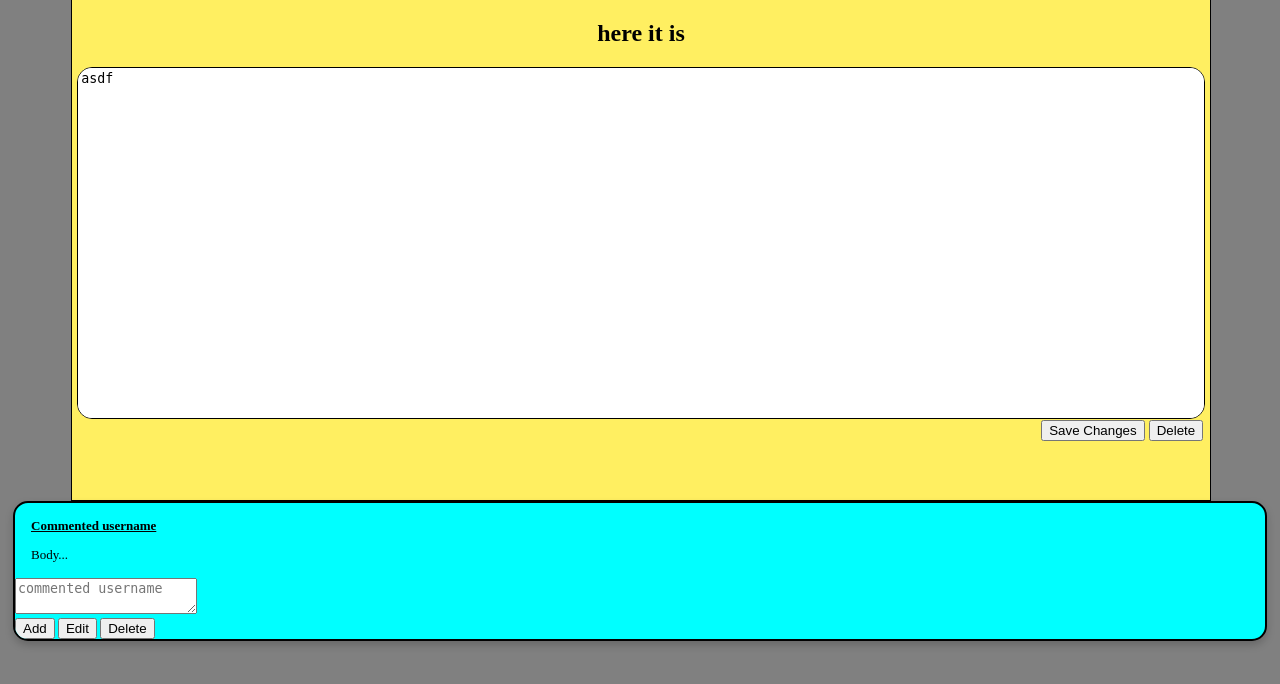
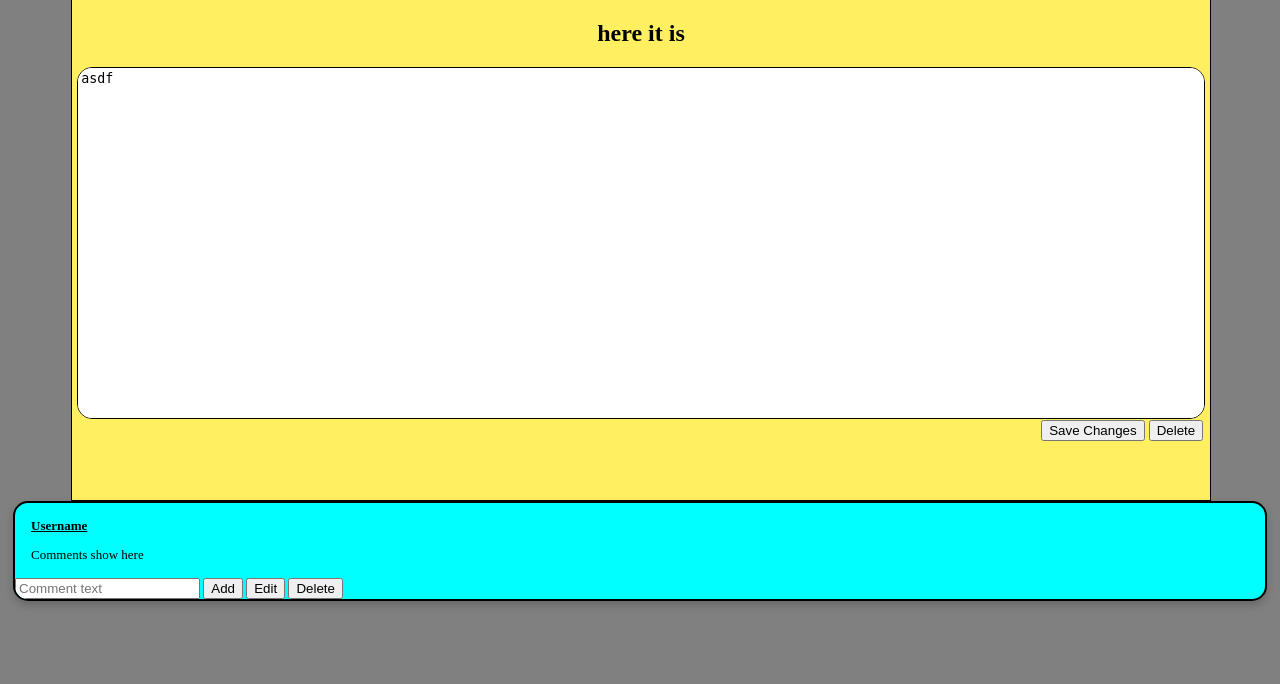
Before and after one commit to CarverWasTaken/MusketeerNotes, a Flask app: page /note/7 in a window 1280 px wide. Shown: the part 51-735 px from the top of the page. Run offline with Flask 2, Linux system fonts and the light colour scheme; data comes from the database, SQL or seed files in the repository; both versions use the stored data as it was after the commit.

Commit message:
Add comment function patially complete. Need to finish

```diff
--- a/FrontEnd/app.py
+++ b/FrontEnd/app.py
@@ -121,11 +121,24 @@ def delete_note(note_id):
     return redirect('/notes')
 
 
-# Add new comments
 
-@app.route('/note/<note_id>/comment', methods=['POST'])
+# Route to add a comment to an established note
+@app.route('/note/<note_id>/comment', methods=['GET','POST'])
 def new_comment(note_id):
-    return render_template('/notes')
+    if request.method == 'POST':
+        text = request.form['text']
+        from datetime import date
+        today = date.today()
+        today = today.strftime('%m-%d-%Y')
+        new_record = Comment(text,today,note_id)
+        db.session.add(new_record)
+        db.session.commit()
+        return redirect(url_for('notes'))
+    else:
+        #Redirects back to view if page crashes
+        return redirect(url_for('notes'))
+
+
 
 
 # start the application "app"
--- a/FrontEnd/models.py
+++ b/FrontEnd/models.py
@@ -28,3 +28,8 @@ class Comment(db.Model):
     text = db.Column("text",db.String(100))
     date = db.Column("date",db.String(50))
     parent_id = Column("parent_id", ForeignKey('note.id'))
+
+    def __init__(self,text,date,parent_id):
+        self.text = text
+        self.date = date
+        self.parent_id = parent_id
--- a/FrontEnd/templates/MainPage.html
+++ b/FrontEnd/templates/MainPage.html
@@ -59,7 +59,7 @@
             <h2 style="color: black;  padding: 0; text-align: center;">Create Note</h2>
             <form action="addNote" method="POST" style="height: 90%;">
                 <div class="inputContainer">
-                    <input type="text" class="noteTitle" placeholder="Title" name="title"></input>
+                    <input type="text" class="noteTitle" placeholder="Title" name="title" required ="true"></input>
                     <textarea class="noteBody" placeholder="Body" name="text" required="true"></textarea>
                     <input type="submit" value="Save" class="submit">
             </form>
--- a/FrontEnd/templates/viewNote.html
+++ b/FrontEnd/templates/viewNote.html
@@ -38,31 +38,27 @@
           <div class="card">
 
               <div class="container">
-
-                  <p><u><b>Commented username</b></u></p>
-
-                  <p>Body...</p>
+                  <!-- User.id will go here -->
+                  <!-- This is the portion that isnt working -->
+                  <p><u><b>Username</b></u></p>
+                  {% if comment %}
+                  <p>{{ comment.text}}</p>
+                  {% else %}
+                  <p>Comments show here</p>
+                  {% endif %}
 
               </div>
-
-              <form>
-
-                  <div class="commentedusername">
-
-                  <textarea type="text" placeholder="commented username"></textarea>
-
-              </div>
-
+              <!-- Adding comment/Deleting Comment/Edit Comment -->
+              <form formaction = "/note/{{ note.id }}/comment">
               <div class="commentedusernamebuttons">
+                  <input type="text" placeholder="Comment text" name="text"></input>
 
                   <button type="submit">Add</button>
 
                   <button type="submit">Edit</button>
 
                   <button type="submit">Delete</button>
-
               </div>
-
               </form>
 
           </div>
```
Also changed, not shown: FrontEnd/flask_note_app.db.
